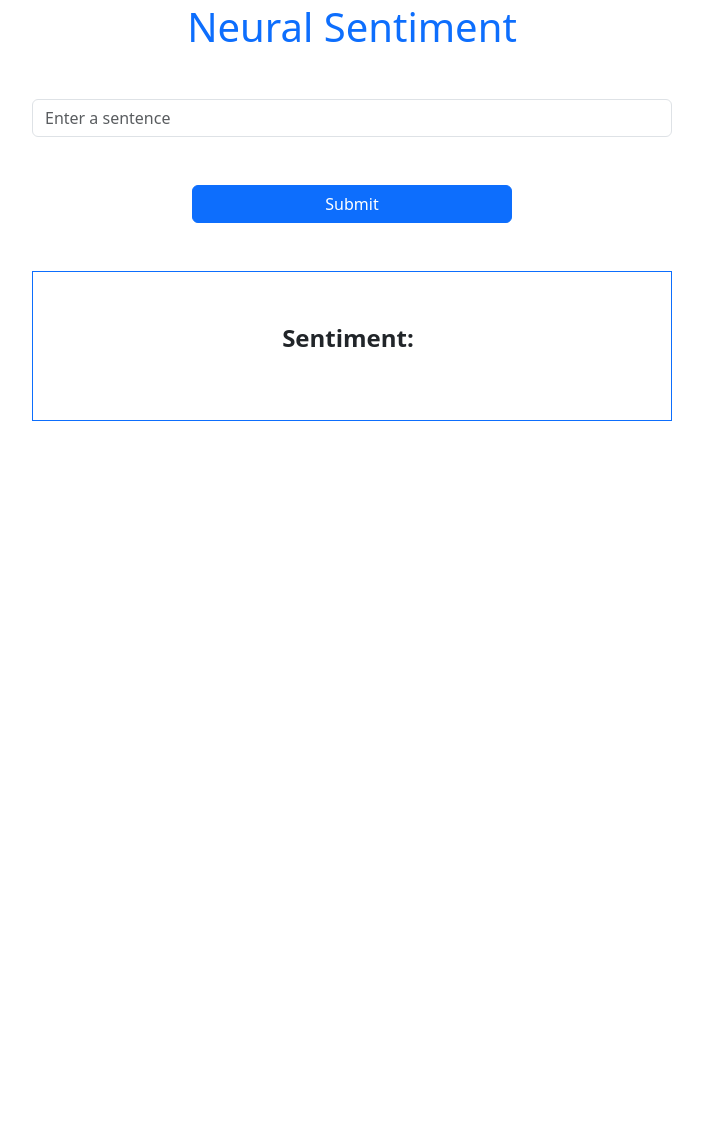
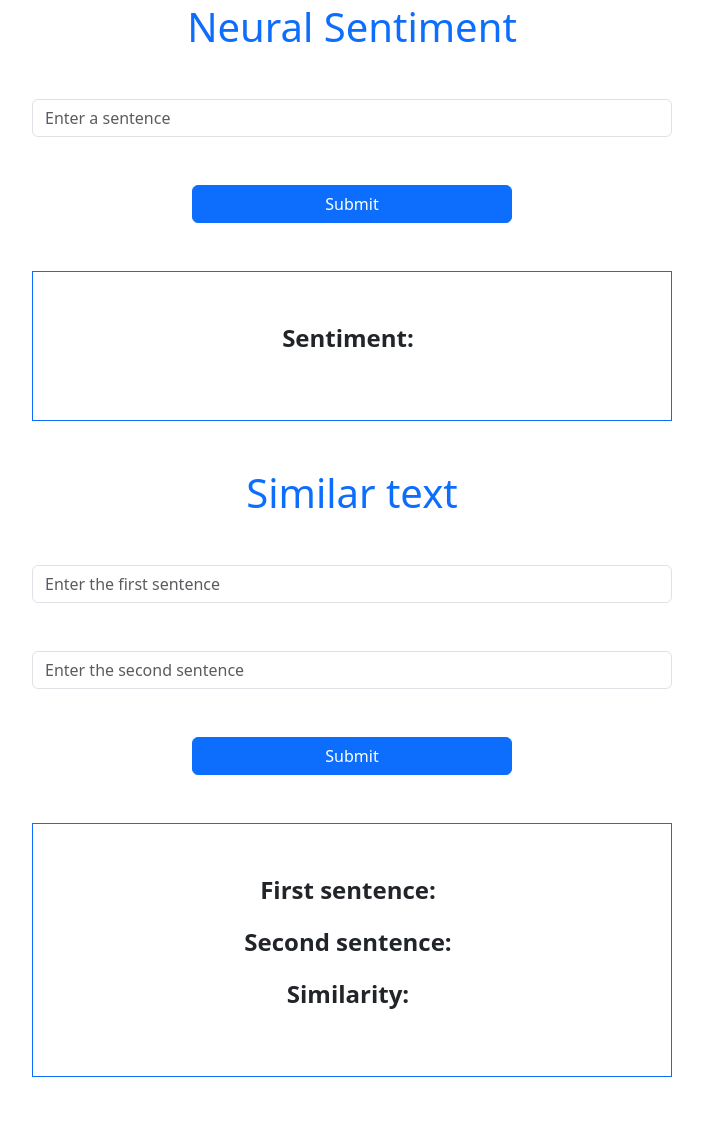
Before and after one commit to HenriqueCole/api-neural-sentiment, a Flask app: page / in a window 1280 px wide. Shown: the part 45-1170 px from the top of the page, without its empty margins (288-991 px from the left). Before the commit the page ends 466 px from the top, so only its background shows below. Run offline with Flask 3, Linux system fonts and the light colour scheme; parts of the project's set-up code (start-up, migrations or seed data) failed here and were passed over.

Commit message:
feat: doing similar text

```diff
--- a/api/app.py
+++ b/api/app.py
@@ -1,5 +1,6 @@
 from flask import Flask, render_template, request
 import neuralSentiment as ns
+import similiarText as st
 
 app = Flask(__name__)
 
@@ -13,4 +14,5 @@ def home():
 
     sentence = request.form['sentence']
     sentiment = ns.predict_sentiment(sentence)
+
     return render_template('index.html', sentiment=sentiment)
--- a/api/templates/index.html
+++ b/api/templates/index.html
@@ -25,7 +25,6 @@
         value="Submit"
         class="btn btn-primary d-block mx-auto w-25 my-5"
       />
-    </form>
       <div
         class="d-flex justify-content-center align-items-center w-50 mx-auto my-5 p-5 border border-primary"
       >
@@ -44,5 +43,73 @@
         </p>
         {% endif %}
       </div>
+
+      <h1 class="text-center text-primary my-5">Similar text</h1>
+      <input
+        type="text"
+        name="firstText"
+        placeholder="Enter the first sentence"
+        class="form-control w-50 mx-auto my-5"
+      />
+      <input
+        type="text"
+        name="secondText"
+        placeholder="Enter the second sentence"
+        class="form-control w-50 mx-auto my-5"
+      />
+      <input
+        type="submit"
+        value="Submit"
+        class="btn btn-primary d-block mx-auto w-25 my-5"
+      />
+      <div
+        class="d-grid justify-content-center align-items-center w-50 mx-auto my-5 p-5 border border-primary"
+      >
+        <p
+          class="text-center"
+          style="font-weight: bold; font-size: 1.5rem; margin-right: 0.5rem"
+        >
+          First sentence:
+        </p>
+        {% if text1 %}
+        <p
+          class="text-center"
+          style="font-weight: bold; font-size: 1.5rem; margin-right: 0.5rem"
+        >
+          {{ text1 }}
+        </p>
+        {% endif %}
+
+        <p
+          class="text-center"
+          style="font-weight: bold; font-size: 1.5rem; margin-right: 0.5rem"
+        >
+          Second sentence:
+        </p>
+        {% if text2 %}
+        <p
+          class="text-center"
+          style="font-weight: bold; font-size: 1.5rem; margin-right: 0.5rem"
+        >
+          {{ text2 }}
+        </p>
+        {% endif %}
+
+        <p
+          class="text-center"
+          style="font-weight: bold; font-size: 1.5rem; margin-right: 0.5rem"
+        >
+          Similarity:
+        </p>
+        {% if similarity %}
+        <p
+          class="text-center {% if similarity > 0.5 %} text-success {% elif similarity > 0.3 %} text-warning {% else %} text-danger {% endif %}"
+          style="font-weight: bold; font-size: 1.5rem"
+        >
+          {{ similarity }}
+        </p>
+        {% endif %}
+      </div>
+    </form>
   </body>
 </html>
```
Also changed, not shown: api/similiarText.py (added, +13 -0 lines). Lines whose indentation alone changed are shown as unchanged.
